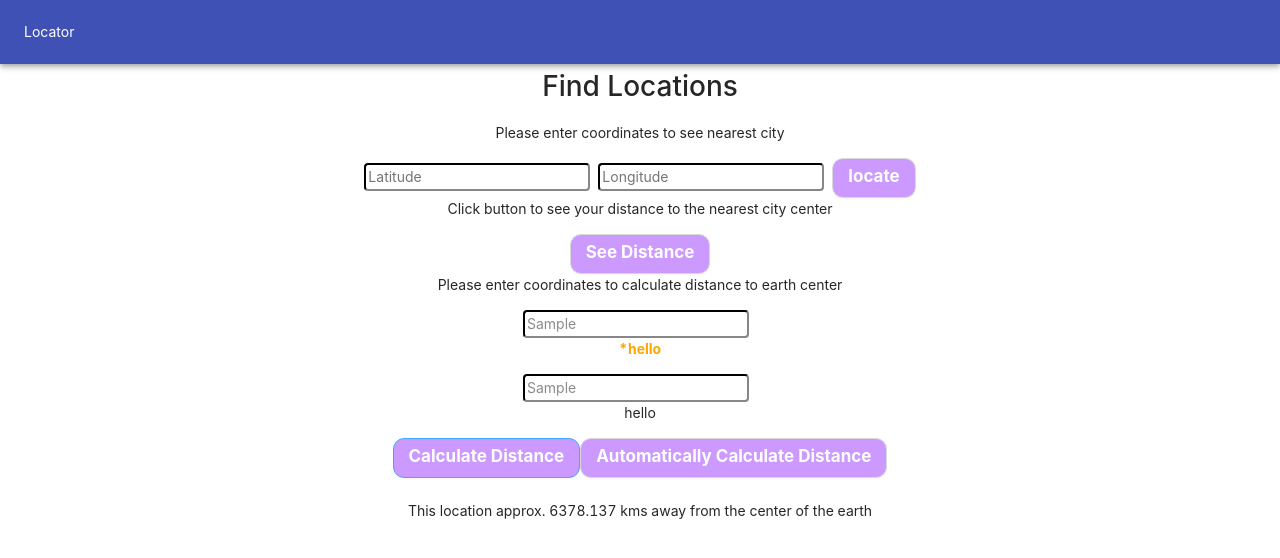
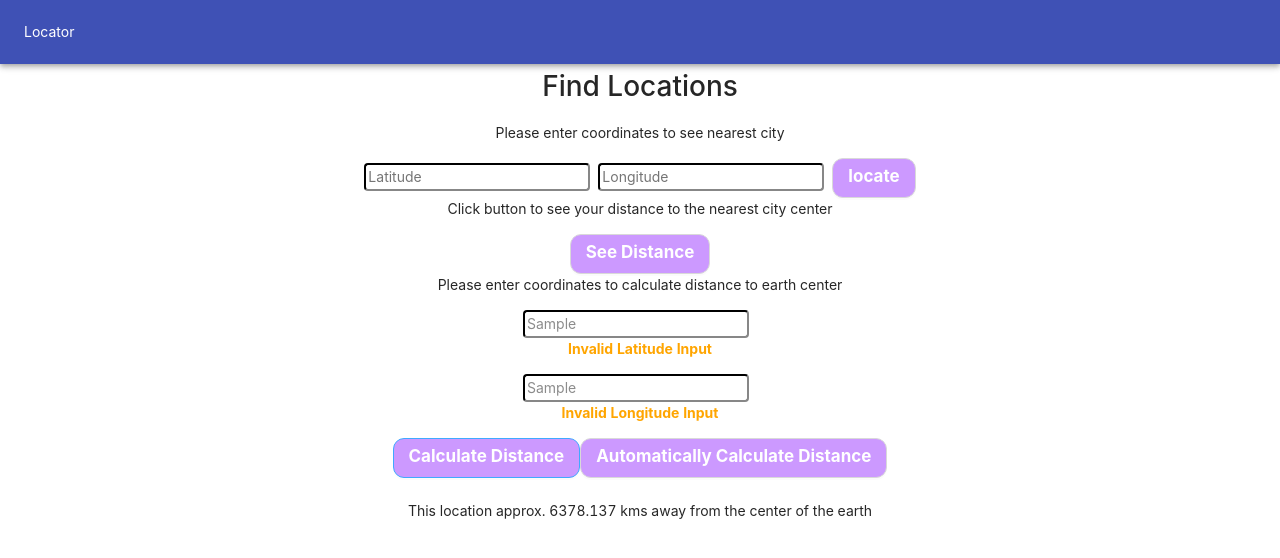
Before and after one commit to EzgiiiY/CS458P3, a React (Create React App) app in the folder project3/: page / in a window 1280 px wide. Both pictures are taken after typing "Sample", "Sample" into the empty fields and a click on the button "Calculate Distance". Shown: the top 558 px of the page. Built offline with nearby package versions, Linux system fonts and the light colour scheme; what react-geocode would draw is missing.

Commit message:
Error message

```diff
--- a/project3/src/CityLocator.js
+++ b/project3/src/CityLocator.js
@@ -50,7 +50,7 @@ class CityLocator extends Component {
                 >
 
                 </input>
-                {!this.state.validLat && <p className="error-lat" style={{ color: "orange", fontWeight: "bold" }}>*hello</p>}
+                {!this.state.validLat && <p className="error-lat" style={{ color: "orange", fontWeight: "bold" }}>Invalid Latitude Input</p>}
                 <input
                     className="longitude"
                     type="text"
@@ -66,7 +66,7 @@ class CityLocator extends Component {
                 >
 
                 </input>
-                {!this.state.validLong && <p className="error-long" style={{ color: "orange", fontWeight: "bold" }}>hello</p>}
+                {!this.state.validLong && <p className="error-long" style={{ color: "orange", fontWeight: "bold" }}>Invalid Longitude Input</p>}
                 <CityLocatorButton
                     className="locate-city"
                     buttonValue="locate"
--- a/project3/src/DistanceCalculator.js
+++ b/project3/src/DistanceCalculator.js
@@ -60,7 +60,7 @@ class DistanceCalculator extends Component {
             >
 
             </input>
-            {!this.state.validLat && <p className="error-lat-c" style={{ color: "orange", fontWeight: "bold" }}>*hello</p>}
+            {!this.state.validLat && <p className="error-lat-c" style={{ color: "orange", fontWeight: "bold" }}>Invalid Latitude Input</p>}
             <input
                 className="longitude-c"
                 type="text"
@@ -76,7 +76,7 @@ class DistanceCalculator extends Component {
             >
 
             </input>
-            {!this.state.validLong && <p className="error-long-c">hello</p>}
+            {!this.state.validLong && <p className="error-long-c" style={{ color: "orange", fontWeight: "bold" }}>Invalid Longitude Input</p>}
             <DistanceCalculatorButton buttonId="calculate-manual"
                 className="calculate-manual"
                 buttonValue="Calculate Distance"
```
